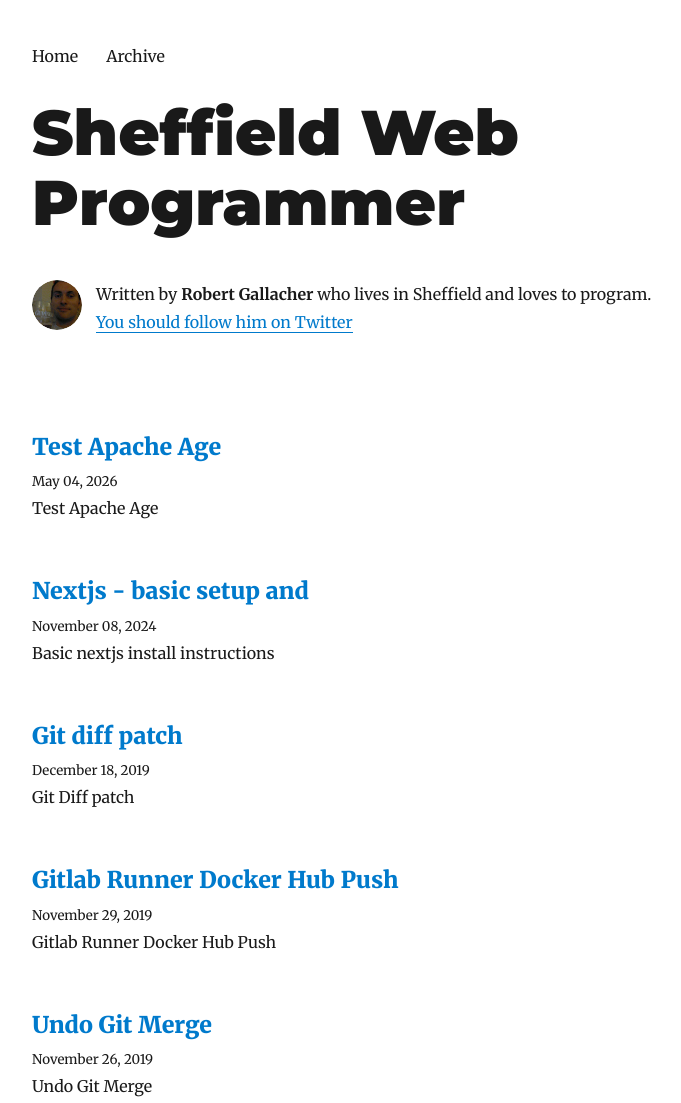
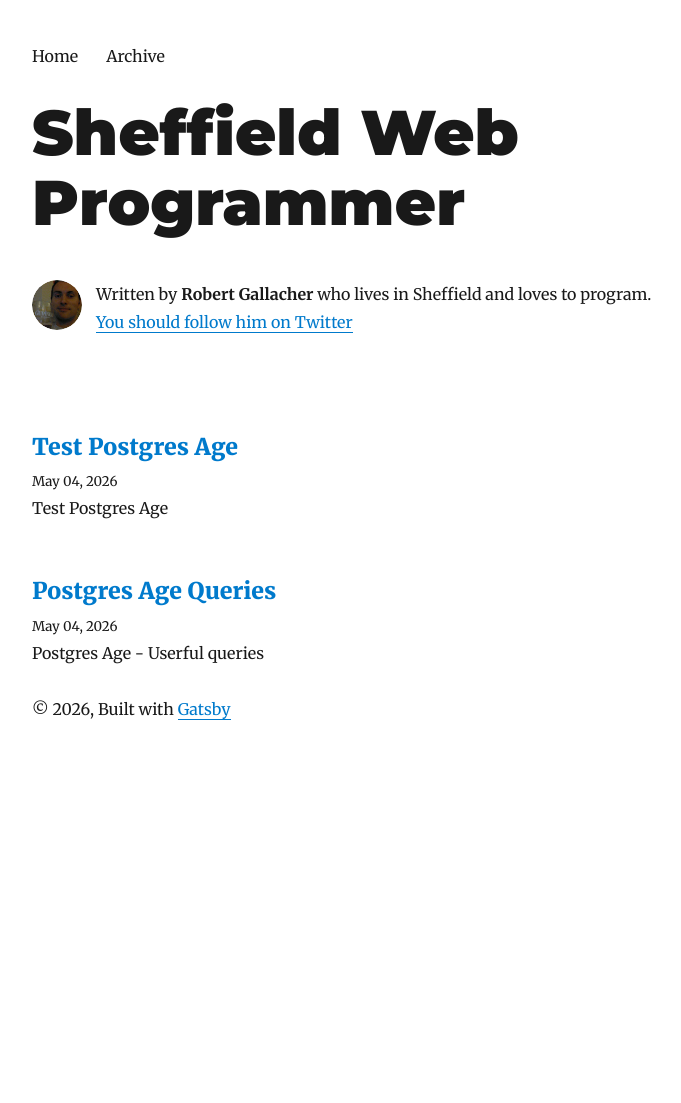
Before and after one commit to rjgallac/my-blog, a Gatsby site: page / in a window 1280 px wide. Shown: the top 1103 px of the page, without its empty margins (293-974 px from the left). After the commit the page ends 800 px from the top, so only its background shows below. Built offline with nearby package versions, Linux system fonts and the light colour scheme; Gatsby itself is replaced by a stand-in of ours; some packages are replaced by stand-ins of ours.

Commit message:
filter homepage queries to this month

````diff
--- a/content/blog/apache_age/index.md
+++ b/content/blog/postgres_age/index.md
@@ -1,7 +1,7 @@
 ---
-title: Test Apache Age
+title: Test Postgres Age
 date: "2026-05-04T00:00:06.284Z"
-description: "Test Apache Age"
+description: "Test Postgres Age"
 ---
 a docker compose file to get you start with apache age in postgres and a viewer
 
--- /dev/null
+++ b/content/blog/postgres_age_queries/index.md
@@ -0,0 +1,19 @@
+---
+title: Postgres Age Queries
+date: "2026-05-04T00:00:06.284Z"
+description: "Postgres Age - Userful queries"
+---
+a docker compose file to get you start with apache age in postgres and a viewer
+
+```
+LOAD 'age';
+
+SET search_path = ag_catalog, "$user", public;
+
+
+--- delete by id
+SELECT *
+FROM cypher('graph_name', $$
+	MATCH (n) WHERE ID(n) = 844424930132006 DETACH DELETE n
+$$) as (e agtype);
+```
--- a/src/pages/index.js
+++ b/src/pages/index.js
@@ -10,7 +10,20 @@ class BlogIndex extends React.Component {
   render() {
     const { data } = this.props
     const siteTitle = data.site.siteMetadata.title
-    const posts = data.allMarkdownRemark.edges
+    const allPosts = data.allMarkdownRemark.edges
+
+    const currentMonth = new Date().toLocaleString("en-US", {
+      month: "long",
+      year: "numeric",
+    })
+    const posts = allPosts.filter(({ node }) => {
+      const postDate = new Date(node.frontmatter.date)
+      const postMonth = postDate.toLocaleString("en-US", {
+        month: "long",
+        year: "numeric",
+      })
+      return postMonth === currentMonth
+    })
 
     return (
       <Layout location={this.props.location} title={siteTitle}>
@@ -56,7 +69,10 @@ export const pageQuery = graphql`
         title
       }
     }
-    allMarkdownRemark(sort: { fields: [frontmatter___date], order: DESC }) {
+    allMarkdownRemark(
+      sort: { fields: [frontmatter___date], order: DESC }
+      limit: 1000
+    ) {
       edges {
         node {
           excerpt
````
